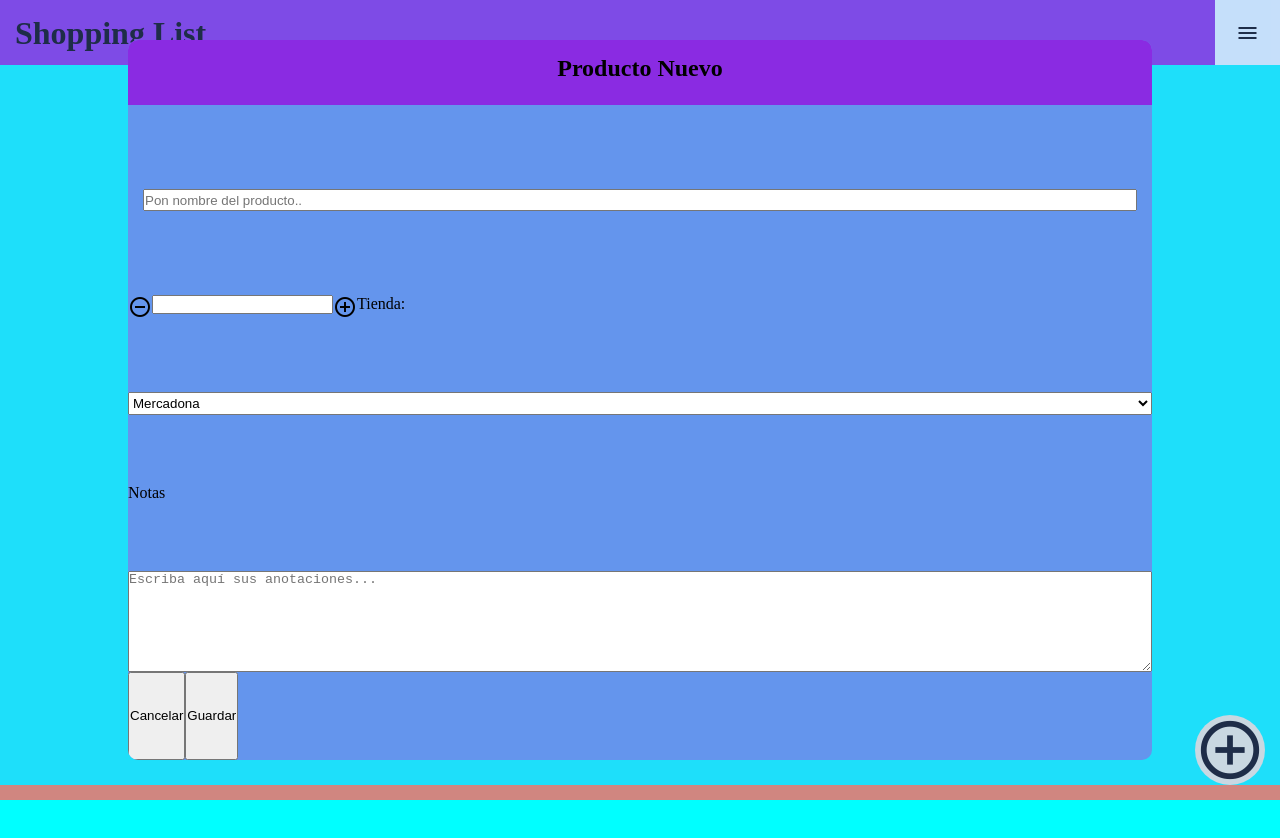
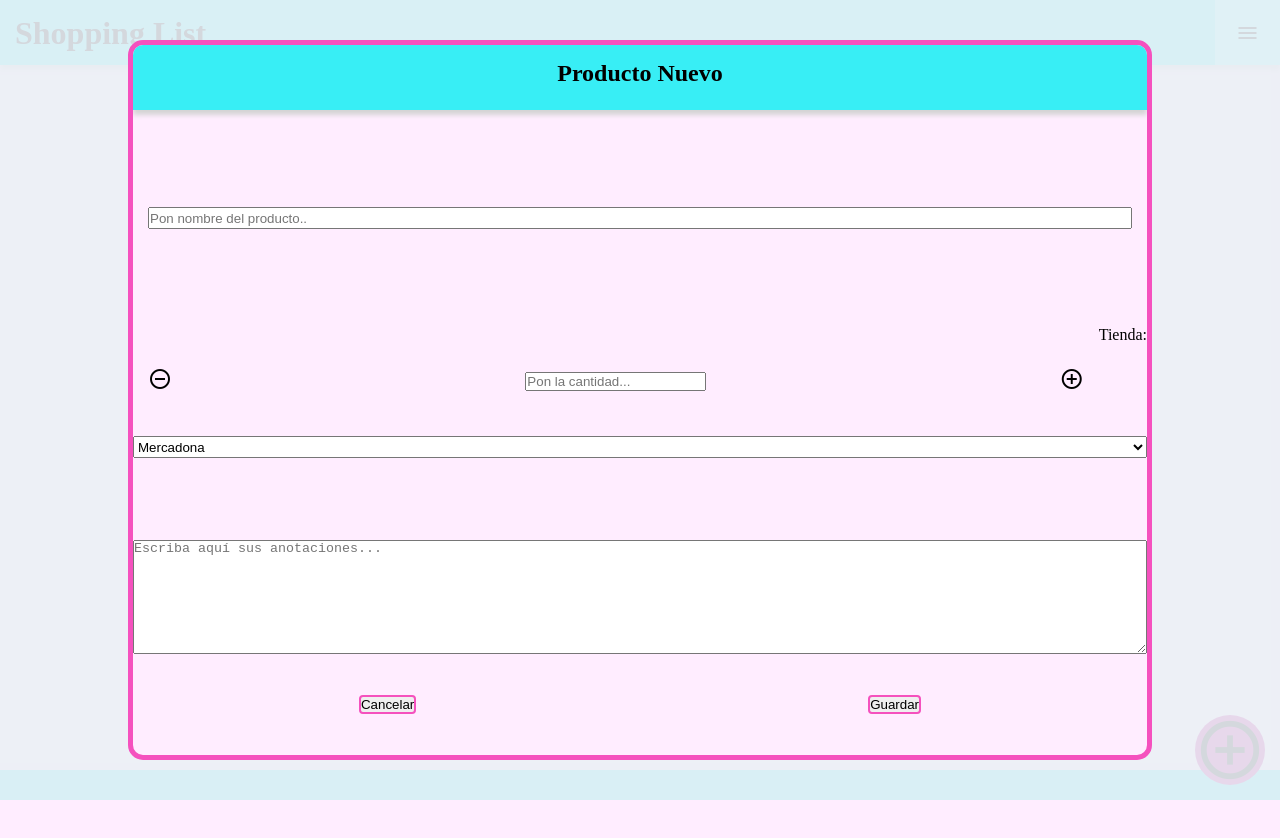
Before and after one commit to LaPanto/shoppinglist, a plain HTML site: page index.html in a window 1280 px wide. Drawn offline with Linux system fonts and the light colour scheme.

Commit message:
actualizado el css y layout

```diff
--- a/css/estilo.css
+++ b/css/estilo.css
@@ -1,9 +1,45 @@
+:root {
+    --primario:#38eef5;
+    --lighprim:#7fffff;
+    --darkprim:#44cbcc;
+    --secundario: #f551be;
+    --lighsecun:#ffbaff;
+    --darksecun:#bf028e;
+    --terciario:#ffedff;
+    --shadow: #d4d4d4;
+
+
+
+
+}
+
+
+
+
+
 header{
-    background-color: blueviolet;
+    background-color: var(--primario);
+    box-shadow: 0 5px 5px var(--shadow);
+}
+#menu{
+    background-color: var(--lighprim);
 }
 main{
-    background-color: aqua;
+    background-color:var(--terciario);
 }
 footer{
-    background-color: coral;
+    background-color: var(--primario);
 }
+#mas{
+    background-color: var(--darksecun);
+}
+.modal{
+    background-color: rgba(236, 240, 246, 0.902);
+}
+#nuevo{
+    background-color: var(--terciario);
+    border: 5px solid var(--secundario);
+}
+#nuevo button{
+    border:2px solid var(--secundario);
+}
--- a/css/layout.css
+++ b/css/layout.css
@@ -1,6 +1,4 @@
-:root {
-    --primario: blue;
-}
+
 
 * {
     margin: 0px;
@@ -40,7 +38,7 @@ main {
     justify-content: center;
     align-items: center;
     font-size: 70px;
-    background-color: beige;
+
 
 }
 
@@ -62,12 +60,12 @@ main {
     justify-content: center;
     align-items: center;
     font-size: 40px;
-    background-color: azure;
+
 }
 
 footer {
     width: 100%;
-    height: 15px;
+    height:30px;
     position: fixed;
     bottom: 0px;
 
@@ -86,14 +84,14 @@ footer {
     justify-content: center;
     align-items: center;
 
-    background-color: rgb(100, 149, 237, 0.3);
+
 }
 
 #nuevo {
     width: 80vw;
     height: 90vh;
-    border-radius: 10px;
-    background-color: cornflowerblue;
+    border-radius: 15px;
+
     display: flex;
     flex-wrap: wrap;
 
@@ -118,6 +116,22 @@ text-align: center
     width: 100%;
     margin: 15 px;
 }
-#guardar{
-
+#nuevo button{
+    margin:auto;
+    border-radius: 4px;
 }
+.menos,
+.cantidad,
+.suma{
+    margin: auto;
+}
+.menos{
+    margin-left: 15px;
+}
+.suma{
+    margin-right: 15px;
+}
+#menos
+#suma{
+    font-size: 30px;
+}
--- a/index.html
+++ b/index.html
@@ -33,7 +33,7 @@
                 <i id="descontar" class="material-icons" onclick="">remove_circle_outline</i>
             </div>
             <div class="cantidad">
-                <input type="number" name="cantidad">
+                <input type="number" main=0 name="cantidad" placeholder="Pon la cantidad...">
             </div>
             <div class="suma">
                 <i id="incrementar" class="material-icons" onclick=""> add_circle_outline</i>
@@ -53,10 +53,6 @@
                 <option value="Carrefour">Carrefour</option>
                 <option value="Mercado">Mercado</option>
             </select>
-
-
-            <label form="notas">Notas </label>
-
             <textarea name="notas" placeholder="Escriba aquí sus anotaciones..."></textarea>
             <button id="cancelar">Cancelar</button>
             <button id="Guardar">Guardar</button>
```
